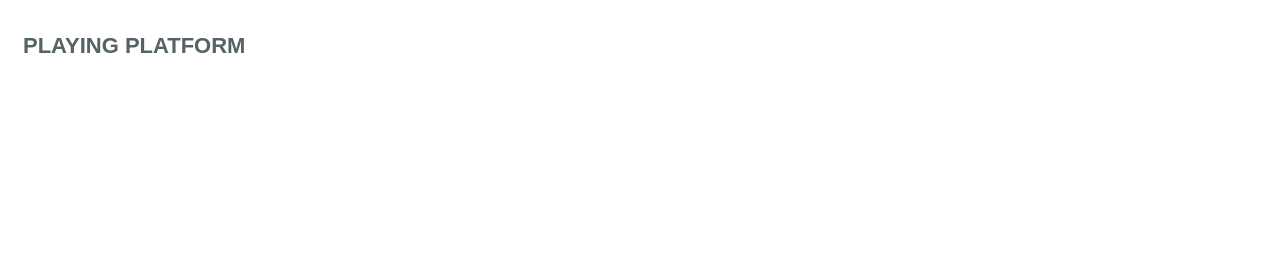
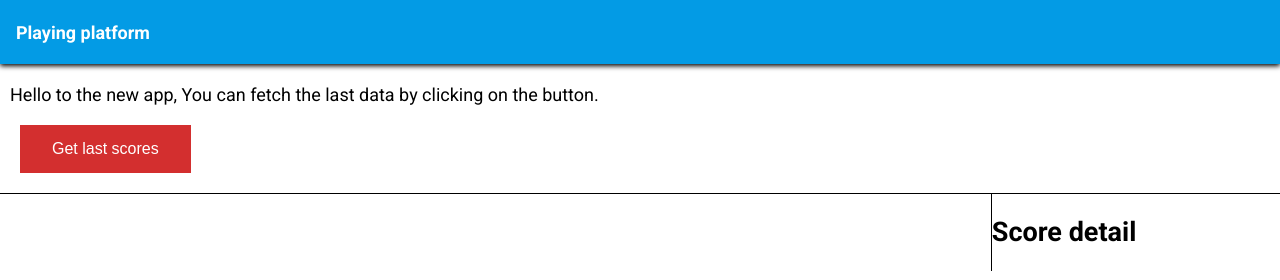
Before and after one commit to von-berlichingen/playing-platform, a plain HTML site: page index.html in a window 1280 px wide. Drawn offline with Linux system fonts and the light colour scheme; no server answers.

Commit message:
Imporove ui display

```diff
--- a/app.js
+++ b/app.js
@@ -26,13 +26,13 @@
       });
     });
 
-  document.addEventListener('click', showScoreDetails);
 
 /////////////////////
 
   function animateBars() {
     var _bars = [].slice.call(document.querySelectorAll('.bar-inner'));
     _bars.map(function(bar) {
+      bar.addEventListener ("click", showScoreDetails, false)
       bar.style.height = bar.dataset.percent;
     });
   }
@@ -43,10 +43,6 @@
       score: e.target.dataset.score
     }
     console.log(selectedScoreInfo);
-
-
   }
 
-
-
 })(document);
--- a/index.html
+++ b/index.html
@@ -4,15 +4,31 @@
 <head>
   <meta charset="utf-8">
   <title>Playing platform</title>
+  <link href='http://fonts.googleapis.com/css?family=Roboto:400,700' rel='stylesheet' type='text/css'>
   <link rel="stylesheet" type="text/css" href="styles.css">
 </head>
 
 <body>
-  <div class="container" id="player">
-    <h2 class="bar-title">
+  <header class="header">
+    <div class="header-title">
       Playing platform
-    </h2>
-    <div></div>
+    </div>
+  </header>
+  <div class="welcome">
+    <div class="welcome__description">
+      Hello to the new app, You can fetch the last data by clicking on the button.
+    </div>
+    <button class="display-data"
+      type="submit">
+      Get last scores
+    </button>
+  </div>
+  <div class="content">
+    <div class="container" id="player">
+    </div>
+    <aside class="aside">
+      <h2>Score detail</h2>
+    </aside>
   </div>
   <!-- Inject app.js -->
   <script src="app.js"></script>
--- a/styles.css
+++ b/styles.css
@@ -1,13 +1,63 @@
 body {
-  font-family: sans-serif;
+  font-family: 'roboto', sans-serif;
   font-weight: 400;
   font-size: 18px;
+  margin: 0;
+}
+.content {
+  display: flex;
+  flex-direction: row;
 }
 
 .container {
   height: 100%;
   padding: 15px;
   background-color: #fff;
+  width: 100%;
+  overflow-x: scroll;
+}
+
+.header {
+  height: 64px;
+  display: flex;
+  justify-content: flex-start;
+  align-items: center;
+  background-color: #039BE5;
+  box-shadow: 0 2px 5px black;
+  -webkit-box-shadow: 0 2px 5px black;
+  -moz-box-shadow: 0 2px 5px black;
+}
+
+.header-title {
+  color: #fff;
+  font-weight: 700;
+  margin-left: 16px;
+}
+
+.welcome {
+  display: flex;
+  flex-direction: column;
+  align-items: flex-start;
+  justify-content: space-between;
+  margin-top: 20px;
+  border-bottom: black 1px solid;
+}
+
+.welcome__description {
+  margin-left: 10px;
+}
+
+button.display-data {
+  background-color: #d32F2f;
+  border: none;
+  color: white;
+  padding: 15px 32px;
+  margin: 20px;
+  text-align: center;
+  text-decoration: none;
+  display: inline-block;
+  font-size: 16px;
+  cursor: pointer;
 }
 
 .bar-title {
@@ -42,6 +92,11 @@ body {
   content:attr(data-score);
 }
 
+.aside {
+  width: 30%;
+  border-left: black 1px solid;
+}
+
 @keyframes draw{
   0%{height:0;}
 }
```
